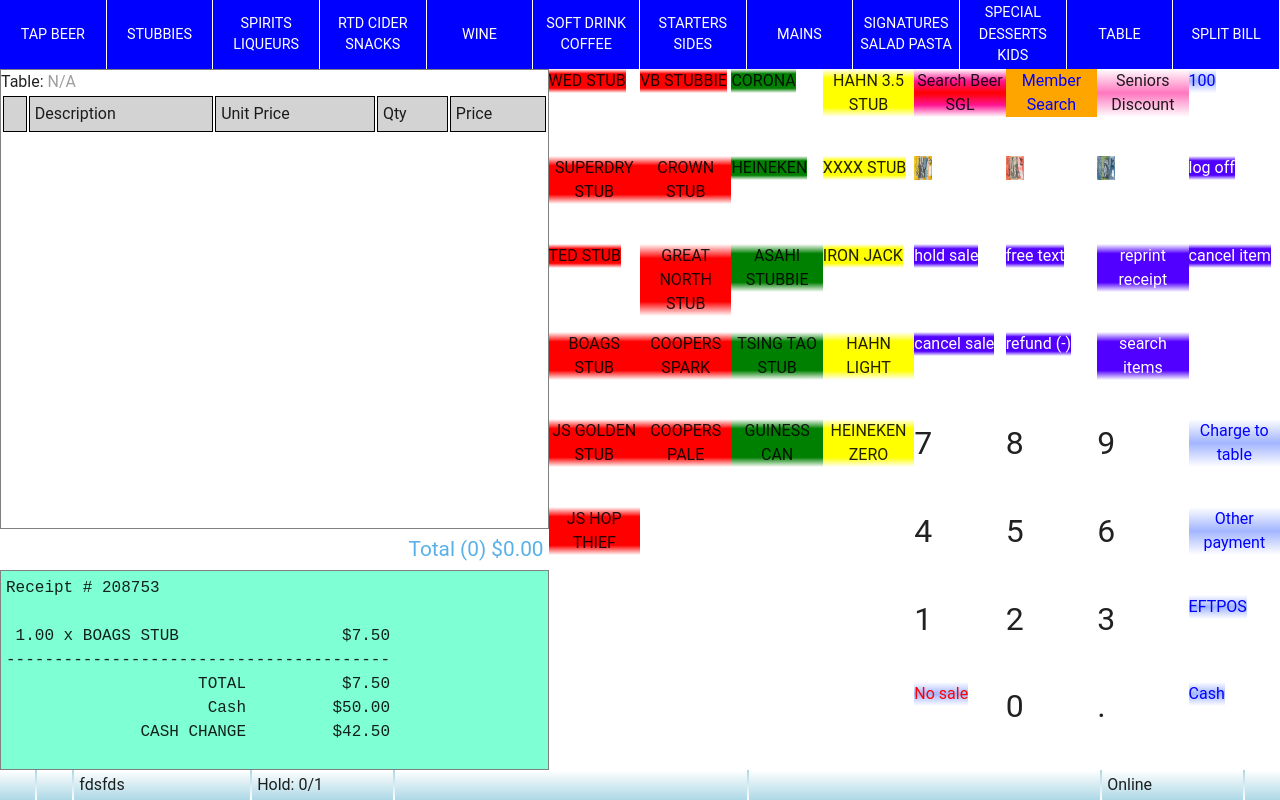
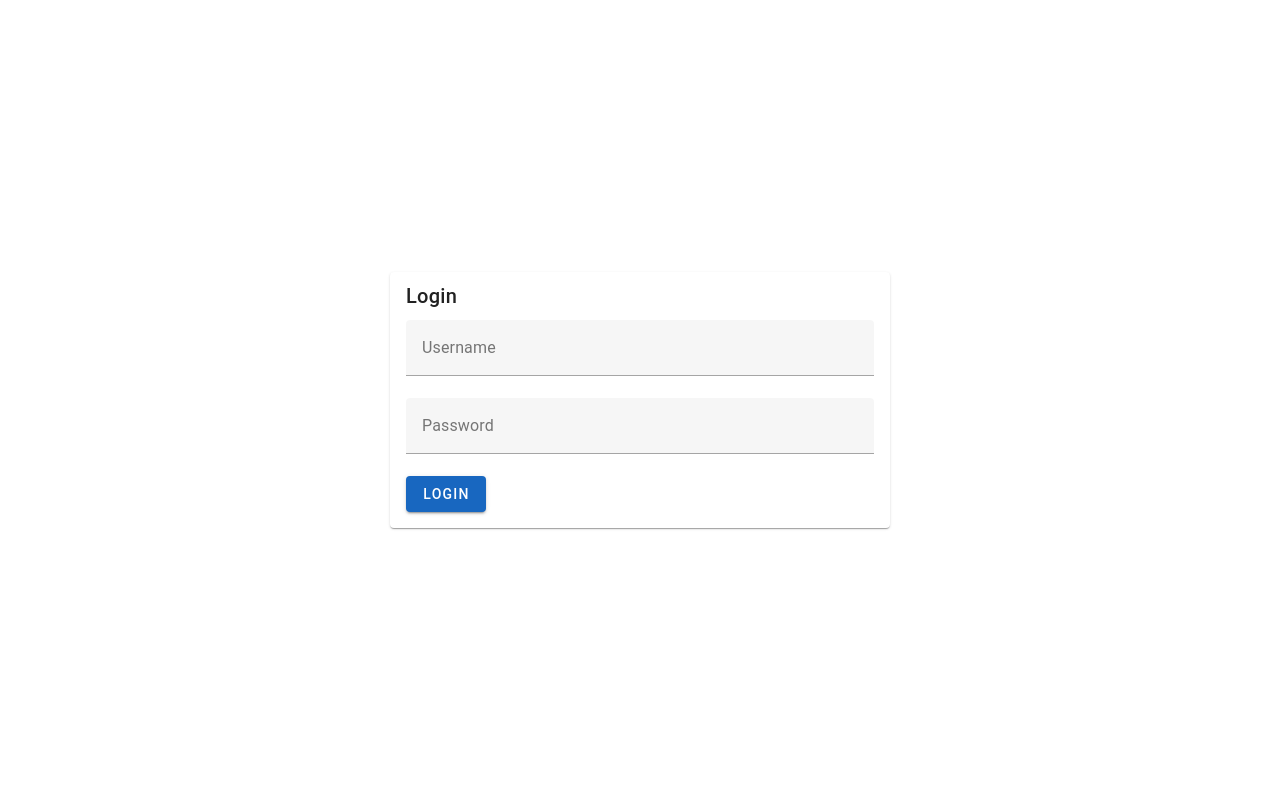
Before and after one commit to MemphisNguyen/cashier-simulator, a Vue app: page / in a window 1280 px wide. Built offline with nearby package versions, Linux system fonts and the light colour scheme.

Commit message:
remove auto login

```diff
--- a/src/pages/index.vue
+++ b/src/pages/index.vue
@@ -14,7 +14,7 @@
     HomeScreen,
   },
   data: () => ({
-    username: 'fdsfds',
+    username: '',
   }),
   computed: {
     appStore() {
```
Also changed, not shown: 59 other files (tests, documents, lock files or other folders).
